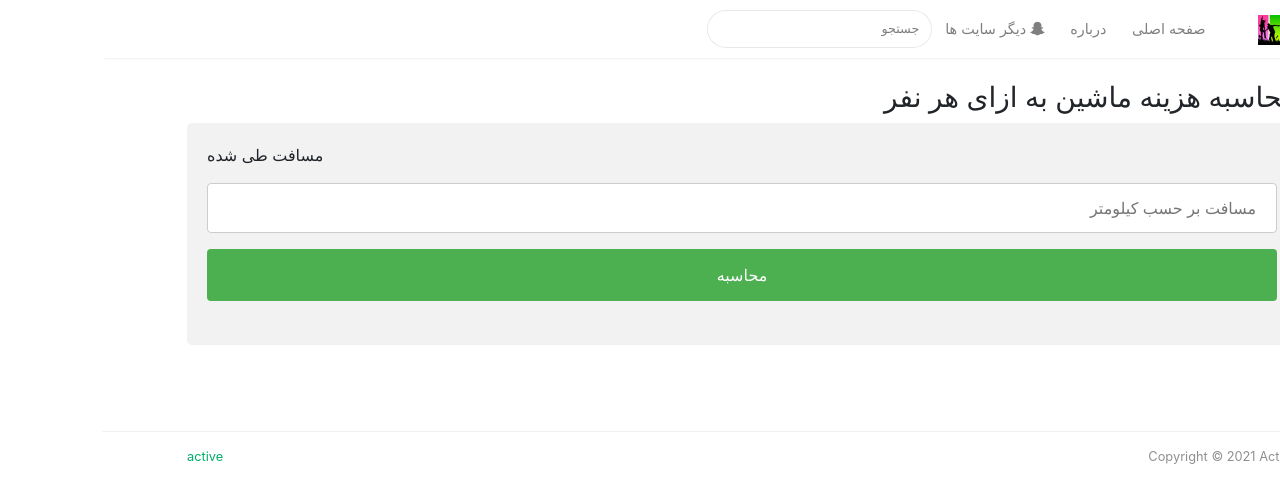
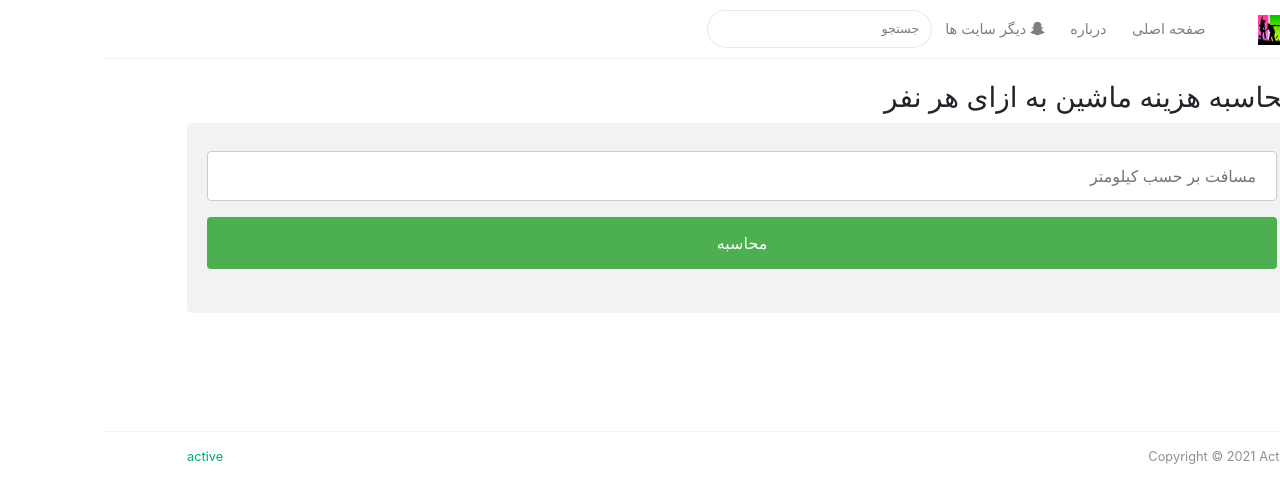
Before and after one commit to MHKarami97/active, a Jekyll site: the page built from _pages/calculate.md, in a window 1280 px wide. Shown: the top 503 px of the page. Built offline with Jekyll 4.4.1, drawn with Linux system fonts in a browser that asks for light colours; nearby versions of some CDN libraries.

Commit message:
update calculate

```diff
--- a/_layouts/calculate.html
+++ b/_layouts/calculate.html
@@ -49,7 +49,6 @@ permalink: "/calculate.html"
 <h3 style="text-align: right;">محاسبه هزینه ماشین به ازای هر نفر</h3>
 
 <div class="calculate">
-    <label for="input" style="text-align: right;">مسافت طی شده</label>
     <input type="number" id="input" step="10" name="firstinputname" placeholder="مسافت بر حسب کیلومتر">
 
     <input type="submit" value="محاسبه" onclick="calculate()">
```
